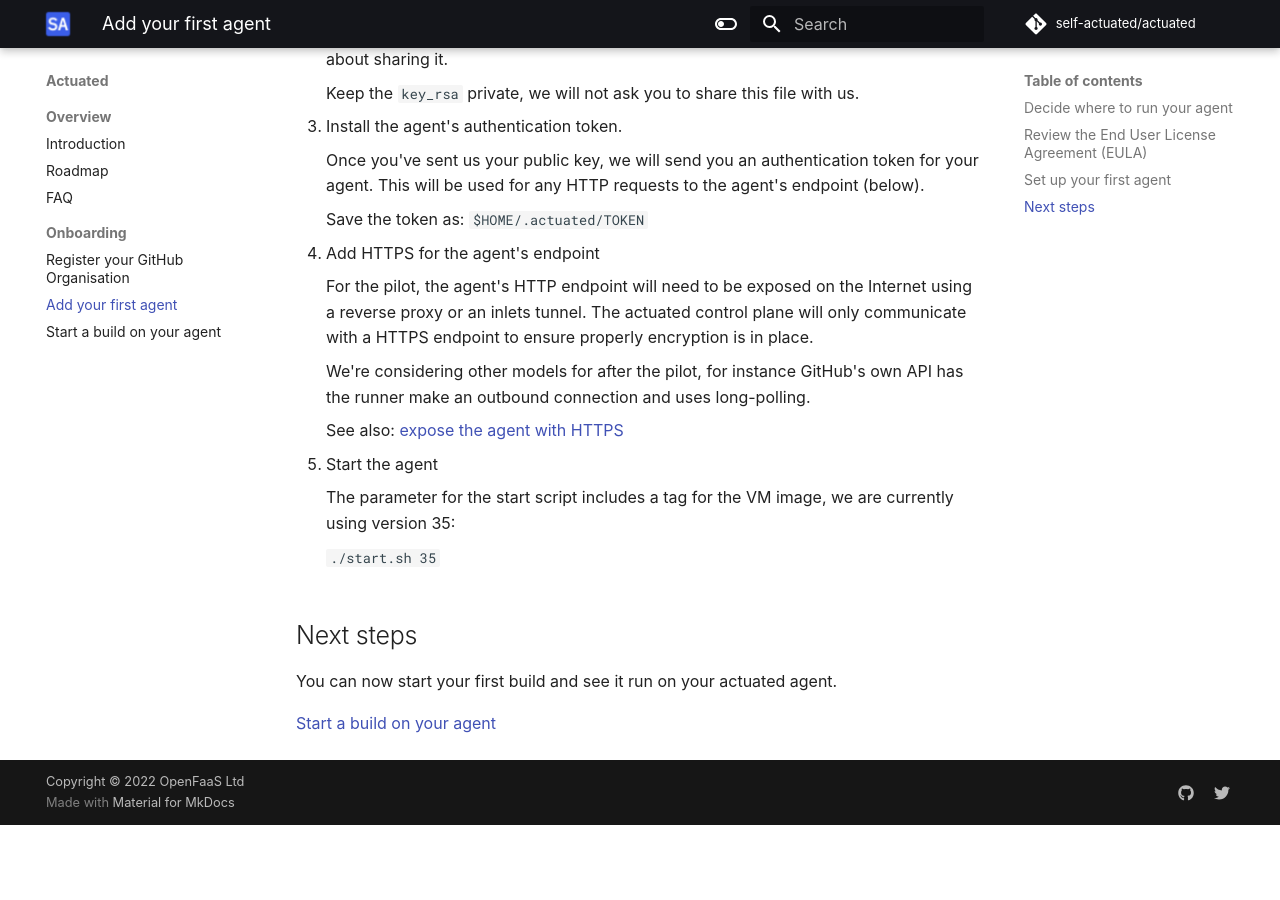
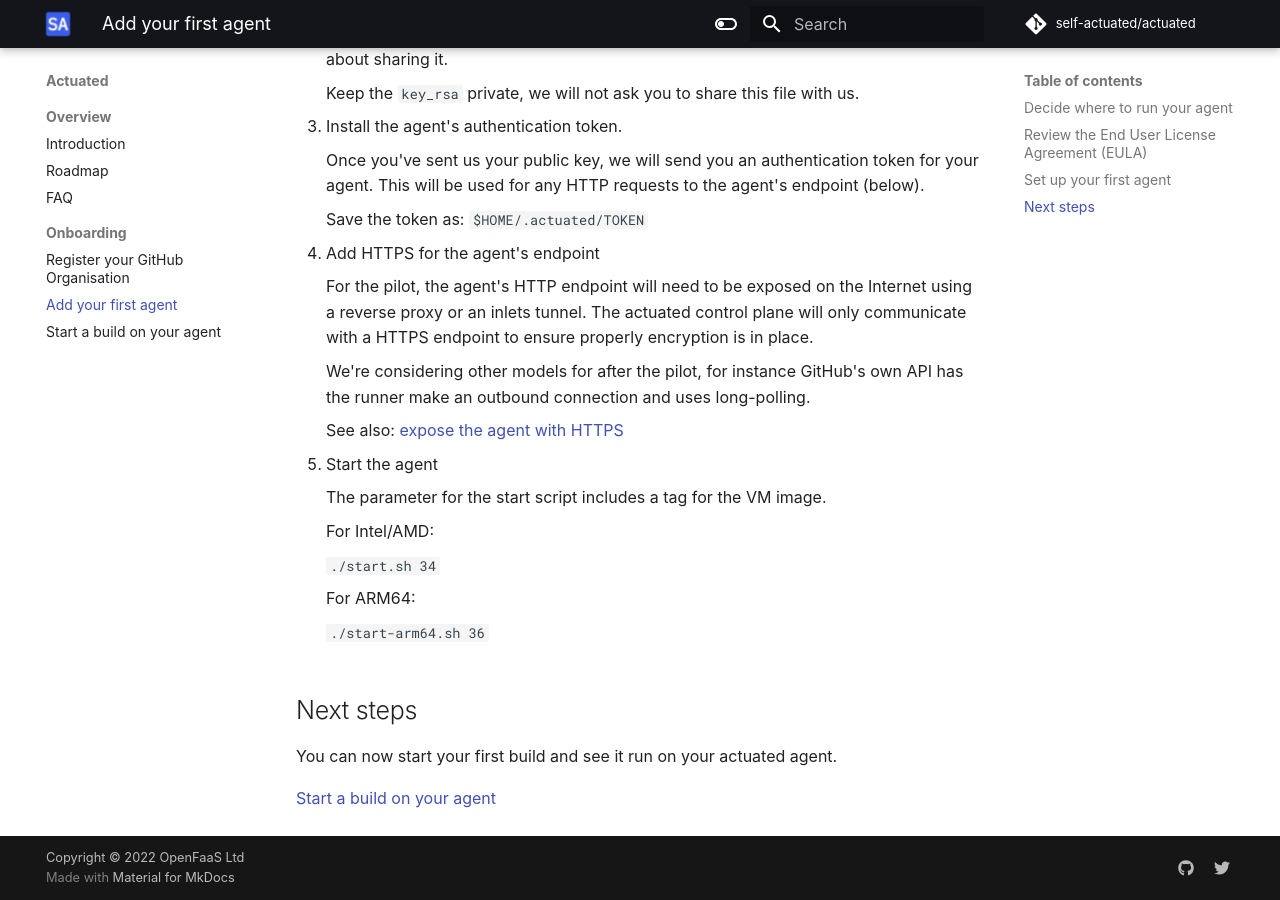
Before and after one commit to welteki/docs.actuated.dev, an MkDocs documentation site: the page built from docs/add-agent.md, in a window 1280 px wide and 900 px high, scrolled down 2075 px. Built offline with MkDocs 1.6.1 and Material for MkDocs 9.7.7, drawn with Linux system fonts in a browser that asks for light colours; some web fonts are replaced; before the commit the page ends 2900 px from its top, so only the background shows below that.

Commit message:
Update notes on version
cc @welteki

Signed-off-by: Alex Ellis (OpenFaaS Ltd) <alexellis2@gmail.com>

```diff
--- a/docs/add-agent.md
+++ b/docs/add-agent.md
@@ -81,9 +81,15 @@ Make sure you've read the [Actuated EULA](https://github.com/self-actuated/actua
 
 4. Start the agent
 
-    The parameter for the start script includes a tag for the VM image, we are currently using version 35:
+    The parameter for the start script includes a tag for the VM image.
 
-    `./start.sh 35`
+    For Intel/AMD:
+
+    `./start.sh 34`
+
+    For ARM64:
+
+    `./start-arm64.sh 36`
 
 ## Next steps
 
```
